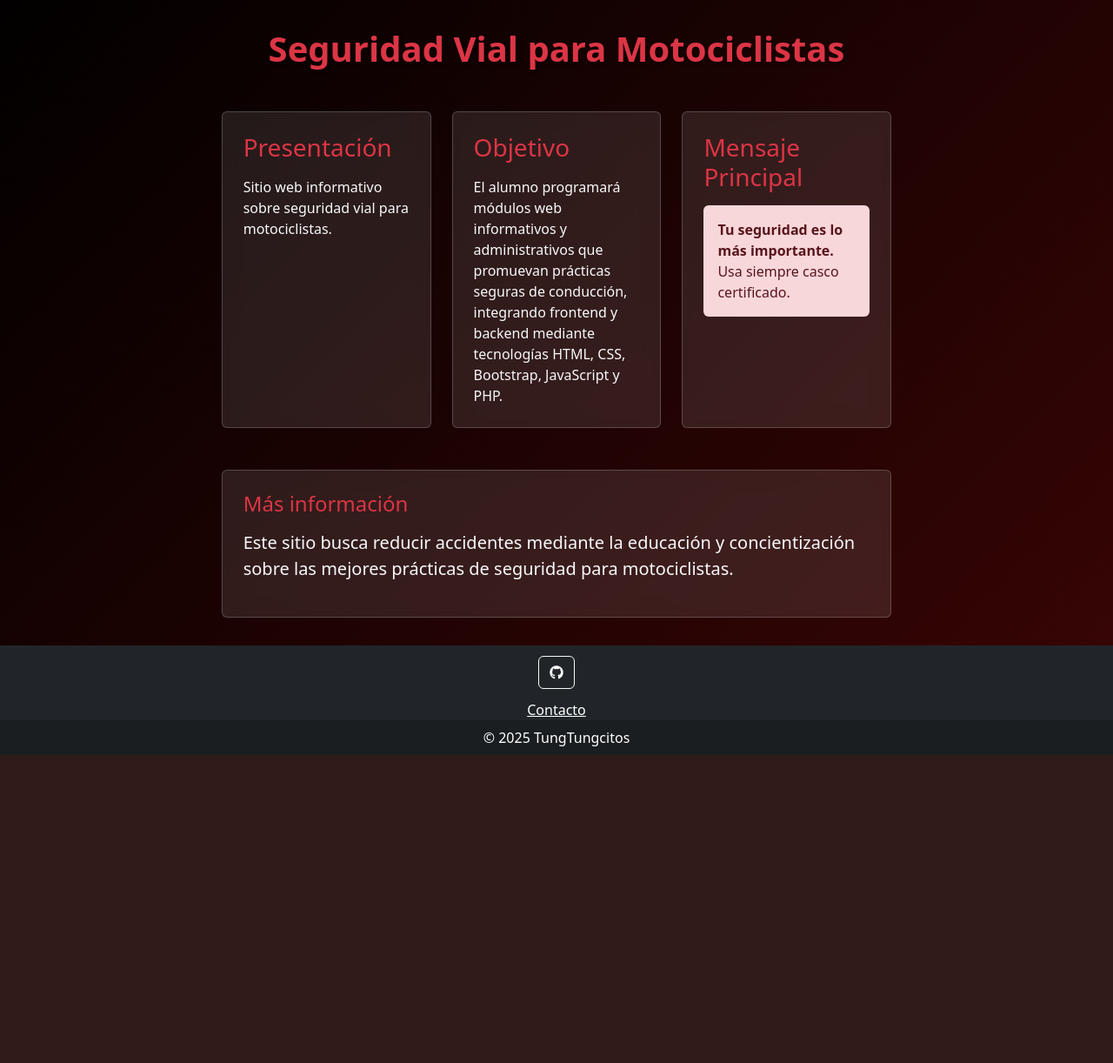
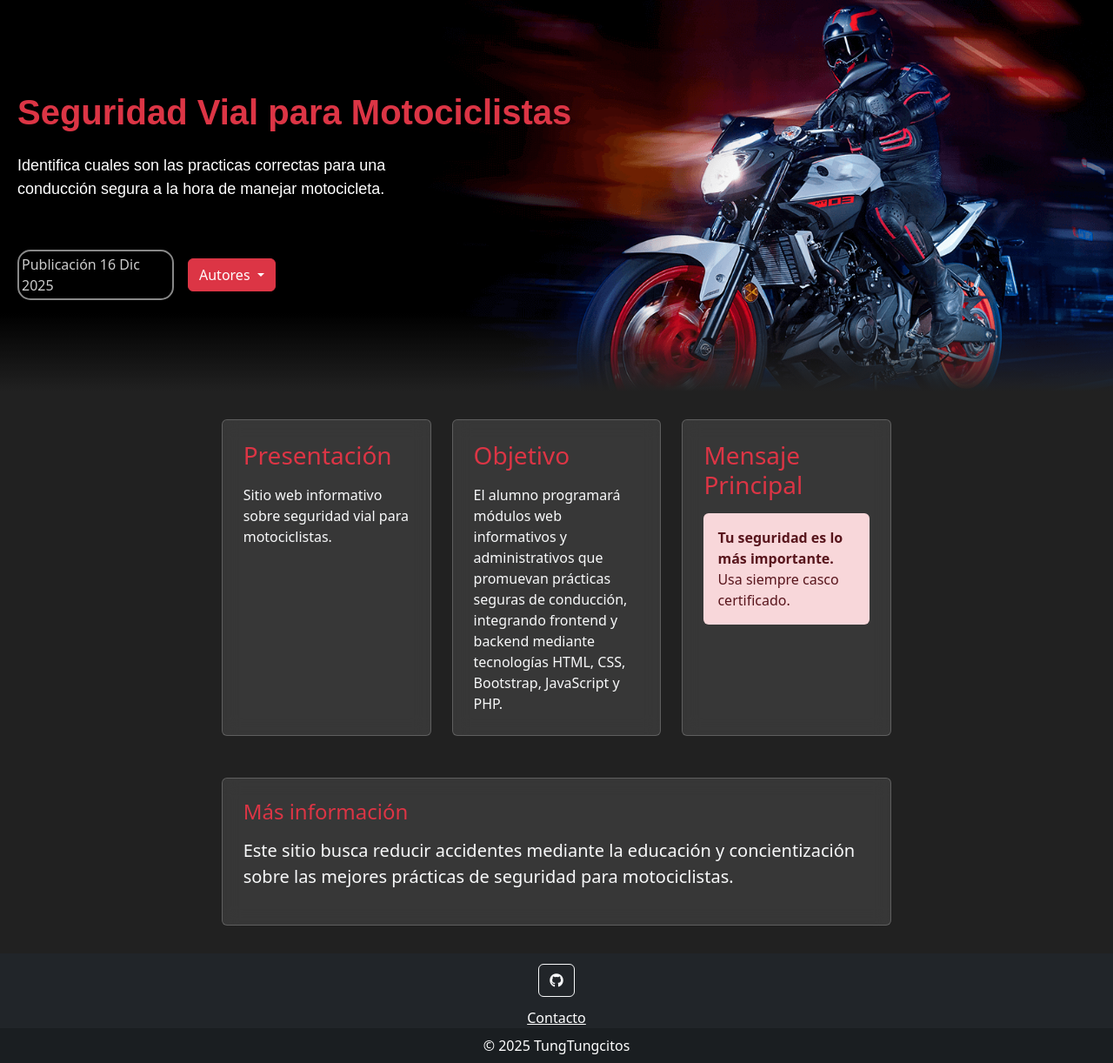
Before and after one commit to KarollJC/TungTung, a PHP site: page /inicio.php in a window 1280 px wide. Shown: the part 76-1298 px from the top of the page at 87% size. Before the commit the page ends 944 px from the top, so only its background shows below. Run offline with PHP 8.4, Linux system fonts and the light colour scheme.

Commit message:
Inicio cambiado

```diff
--- a/Pages/css/general_style.css
+++ b/Pages/css/general_style.css
@@ -5,6 +5,54 @@
 }
 
 body {
-    background: linear-gradient(135deg, #000000, #3a0505);
+    background: rgb(33, 33, 33);
     min-height: 100vh;
 }
+h1{
+    font-size: 40px;
+    font-family: 'Montserrat', sans-serif;
+    font-weight: 800;
+}
+.fecha{
+    border-radius: 15px;
+    border: 2px solid rgb(136, 136, 136);
+    color: rgb(204, 204, 204);
+    width: 180px;
+    padding: 3px;
+}
+#header{
+    background-image: url("../img/banner.png");
+    padding: 20px;
+    height: 450px;
+    background-size: cover;
+    position: relative;
+    overflow: hidden;
+    display: flex;
+    align-items: center;
+}
+#principal{
+    display: flex;
+    flex-direction: column;
+    min-height: 100vh;
+}
+.textBanner{
+    font-size: 2px;
+    font-family: 'Montserrat', sans-serif;
+    font-weight: 500;
+    color: white;
+    font-size: 18px;
+}
+#header::after {
+    content: "";
+    position: absolute;
+    bottom: 0;
+    left: 0;
+    width: 100%;
+    height: 90px;
+    background: linear-gradient(
+        to bottom,
+        rgba(33, 33, 33, 0) 0%,
+        rgba(33, 33, 33, 1) 100%
+    );
+    z-index: 1;
+}
--- a/Pages/inicio.php
+++ b/Pages/inicio.php
@@ -25,6 +25,7 @@ if(isset($_SESSION["logged"]))
     <link rel="stylesheet" href="css/stylesNav.css">
 </head>
 <body class="text-white">
+    <div id="principal">
     <nav class="navbar navbar-expand-lg navbar-dark navbar-custom sticky-top">
         <div class="container">
             <a class="navbar-brand" href="inicio.php">
@@ -108,12 +109,32 @@ if(isset($_SESSION["logged"]))
         </div>
     </nav>
 
+    <header id="header">
+        <div id="bannerCont">
+            <h1 class="card-title text-danger">Seguridad Vial para Motociclistas</h1><br>
+            <p class="textBanner">Identifica cuales son las practicas correctas para una <br> conducción segura a la hora de manejar motocicleta.</p><br>
+            <div class="d-flex align-items-center gap-3 mt-3">
+                <p class="fecha mb-0">Publicación 16 Dic 2025</p>
+                <div class="dropdown">
+                    <button class="btn btn-danger dropdown-toggle" type="button" data-bs-toggle="dropdown" aria-expanded="false">
+                        Autores
+                    </button>
+                    <ul class="dropdown-menu">
+                        <li><a class="dropdown-item" href="#">Barrientos Vital Ángel David</a></li>
+                        <li><a class="dropdown-item" href="#">Ferreyra Guzmán Ámerica Janeth</a></li>
+                        <li><a class="dropdown-item" href="#">Gordillo Aguilar Leonardo</a></li>
+                        <li><a class="dropdown-item" href="#">Juárez Cuevas Karol</a></li>
+                        <li><a class="dropdown-item" href="#">Moreno Domínguez Víctor Hugo</a></li>
+                    </ul>
+                </div>
+            </div>
+        </div>
+    </header>
+
+
     <div class="container-fluid content-section">
         <div class="row justify-content-center">
             <div class="col-12 col-lg-10 col-xl-8">
-                <h1 class="main-title text-danger text-center mb-5">
-                    Seguridad Vial para Motociclistas
-                </h1>
                 <div class="row g-4">
                     <div class="col-12 col-md-6 col-lg-4">
                         <div class="card card-custom h-100 p-4">
@@ -172,6 +193,7 @@ tecnologías HTML, CSS, Bootstrap, JavaScript y PHP.
             © 2025 TungTungcitos
         </div>
     </footer>
+    </div>
     <script src="js/bootstrap.bundle.min.js"></script>
 </body>
 </html>
```
Also changed, not shown: Pages/img/banner.png (added).
